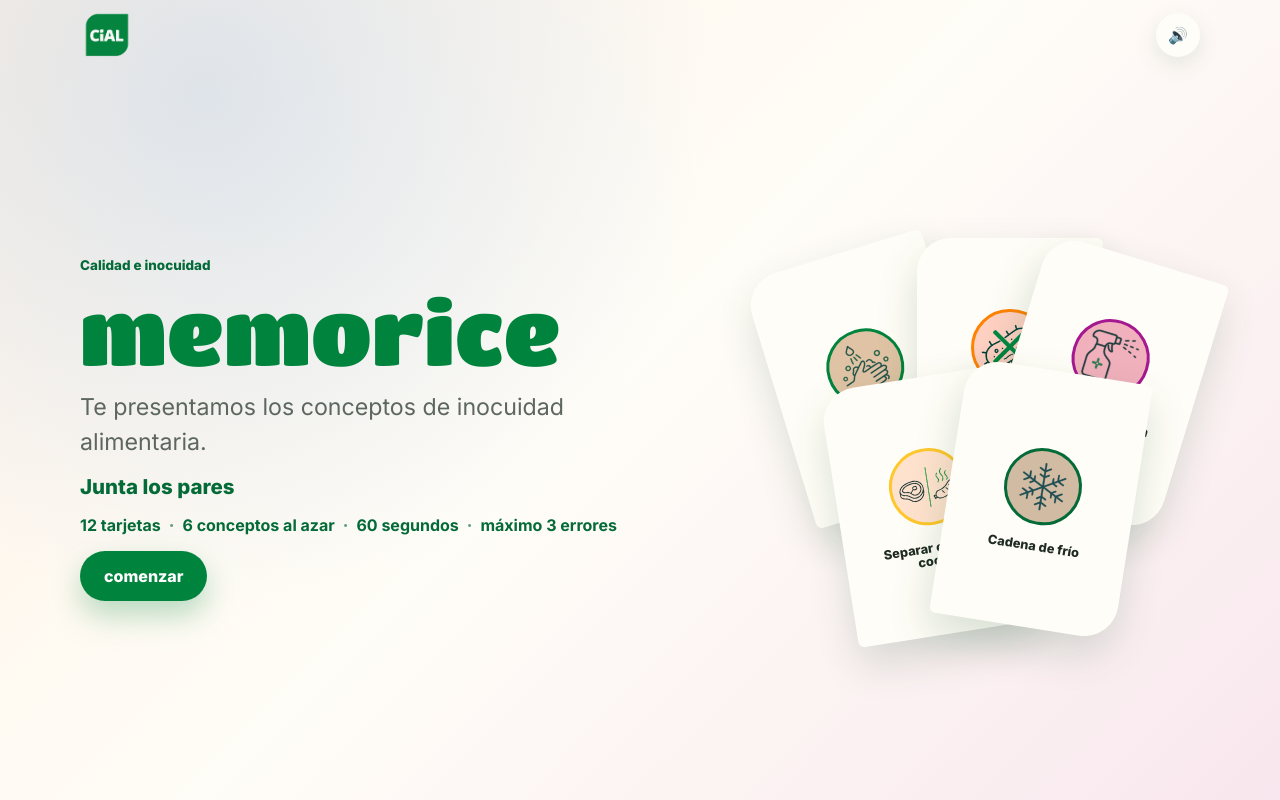
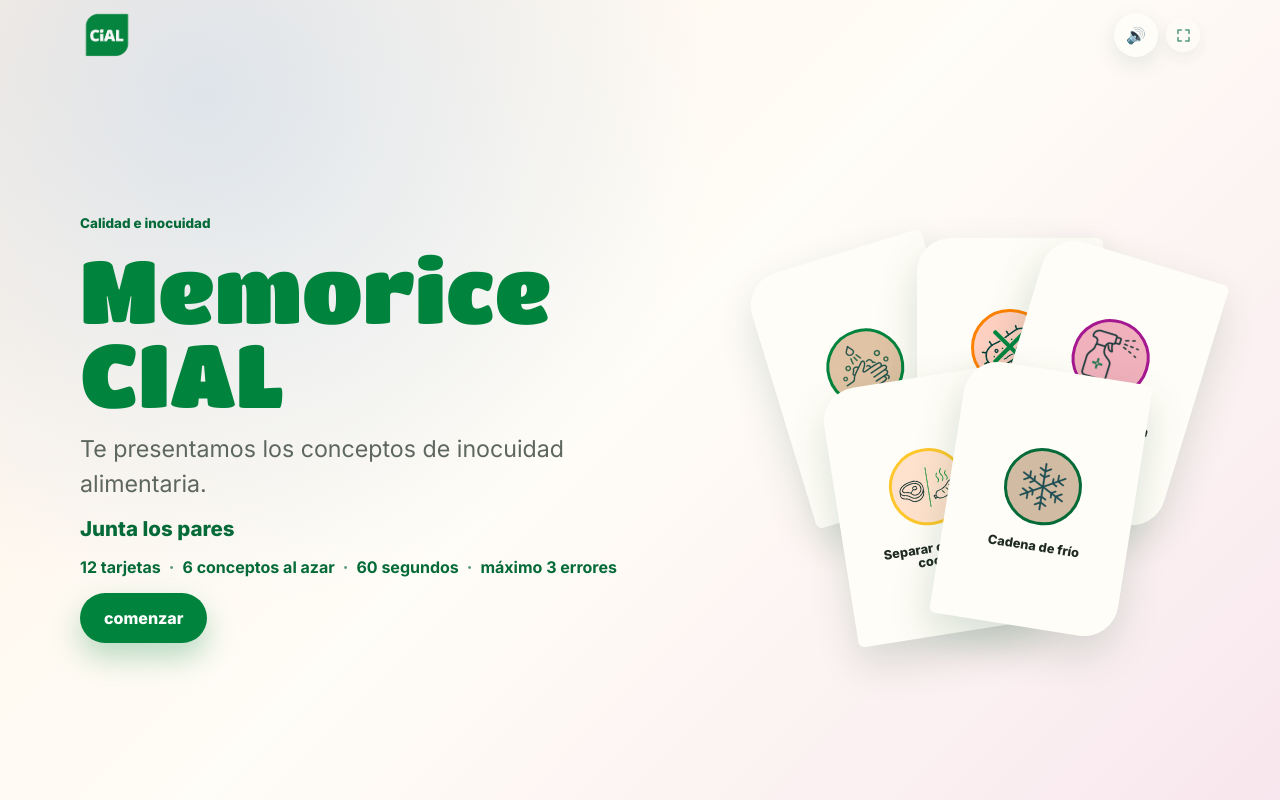
Before and after one commit to javierdelpozolopez/ruleta-CIAL, a React (Vite) app: page / in a window 1280 px wide. Built offline with nearby package versions, Linux system fonts and the light colour scheme.

Commit message:
memorice CIAL

```diff
--- /dev/null
+++ b/src/components/FullscreenToggle.jsx
@@ -0,0 +1,42 @@
+import { useEffect, useState } from 'react'
+
+export default function FullscreenToggle() {
+  const [isFullscreen, setIsFullscreen] = useState(Boolean(document.fullscreenElement))
+
+  useEffect(() => {
+    const syncFullscreen = () => setIsFullscreen(Boolean(document.fullscreenElement))
+    document.addEventListener('fullscreenchange', syncFullscreen)
+    return () => document.removeEventListener('fullscreenchange', syncFullscreen)
+  }, [])
+
+  const toggleFullscreen = async () => {
+    if (document.fullscreenElement) {
+      await document.exitFullscreen()
+      return
+    }
+
+    await document.documentElement.requestFullscreen()
+  }
+
+  return (
+    <button
+      className="icon-button icon-button--fullscreen"
+      type="button"
+      onClick={toggleFullscreen}
+      aria-label={isFullscreen ? 'salir de pantalla completa' : 'ver en pantalla completa'}
+      title={isFullscreen ? 'Salir de pantalla completa' : 'Pantalla completa'}
+    >
+      <svg width="17" height="17" viewBox="0 0 20 20" aria-hidden="true" focusable="false">
+        {isFullscreen ? (
+          <>
+            <path d="M7.5 3.5v4h-4M12.5 3.5v4h4M7.5 16.5v-4h-4M12.5 16.5v-4h4" fill="none" stroke="currentColor" strokeWidth="1.8" strokeLinecap="round" strokeLinejoin="round" />
+          </>
+        ) : (
+          <>
+            <path d="M7.5 3.5h-4v4M12.5 3.5h4v4M7.5 16.5h-4v-4M12.5 16.5h4v-4" fill="none" stroke="currentColor" strokeWidth="1.8" strokeLinecap="round" strokeLinejoin="round" />
+          </>
+        )}
+      </svg>
+    </button>
+  )
+}
--- a/src/components/HeaderBar.jsx
+++ b/src/components/HeaderBar.jsx
@@ -1,4 +1,5 @@
 import SoundToggle from './SoundToggle.jsx'
+import FullscreenToggle from './FullscreenToggle.jsx'
 
 function formatTime(seconds) {
   const minutes = Math.floor(seconds / 60)
@@ -48,6 +49,7 @@
       )}
       <nav className="header-actions" aria-label="controles del juego">
         <SoundToggle enabled={soundEnabled} onToggle={onToggleSound} />
+        <FullscreenToggle />
       </nav>
     </header>
   )
--- a/src/config/clientConfig.js
+++ b/src/config/clientConfig.js
@@ -3,7 +3,7 @@
 export const DEFAULT_CLIENT_CONFIG = {
   clientName: 'CIAL',
   logo: logoCial,
-  gameTitle: 'Memorice',
+  gameTitle: 'Memorice CIAL',
   intro:
     'Te presentamos los conceptos de inocuidad alimentaria.',
   rules: ['12 tarjetas', '6 conceptos al azar', '60 segundos', 'máximo 3 errores'],
@@ -50,9 +50,12 @@
     const saved = window.localStorage.getItem(STORAGE_KEY)
     if (!saved) return DEFAULT_CLIENT_CONFIG
     const parsed = JSON.parse(saved)
+    const gameTitle = !parsed.gameTitle || parsed.gameTitle === 'Memorice' ? DEFAULT_CLIENT_CONFIG.gameTitle : parsed.gameTitle
+
     return {
       ...DEFAULT_CLIENT_CONFIG,
       ...parsed,
+      gameTitle,
       rules: DEFAULT_CLIENT_CONFIG.rules,
       theme: { ...DEFAULT_CLIENT_CONFIG.theme, ...parsed.theme },
       cardStyle: { ...DEFAULT_CLIENT_CONFIG.cardStyle, ...parsed.cardStyle },
--- a/src/styles/global.css
+++ b/src/styles/global.css
@@ -219,7 +219,7 @@
 .admin-actions {
   display: flex;
   align-items: center;
-  gap: var(--space-md);
+  gap: var(--space-sm);
 }
 
 .icon-button {
@@ -231,6 +231,20 @@
   background: var(--surface);
   color: var(--primary-dark);
   box-shadow: 0 8px 22px rgba(8, 82, 44, 0.1);
+}
+
+.icon-button--fullscreen {
+  width: 34px;
+  height: 34px;
+  color: color-mix(in oklch, var(--primary-dark), transparent 18%);
+  background: color-mix(in oklch, var(--surface), transparent 16%);
+  box-shadow: 0 6px 16px rgba(8, 82, 44, 0.08);
+  opacity: 0.82;
+}
+
+.icon-button--fullscreen:hover,
+.icon-button--fullscreen:focus-visible {
+  opacity: 1;
 }
 
 .start-screen {
@@ -285,6 +299,10 @@
   line-height: 0.95;
   letter-spacing: 0;
   text-transform: lowercase;
+}
+
+.start-screen h1 {
+  text-transform: none;
 }
 
 h2 {
```
